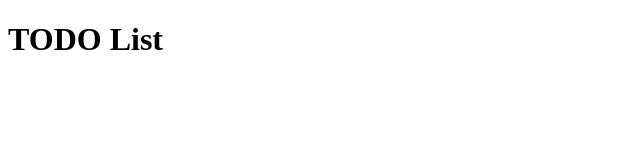
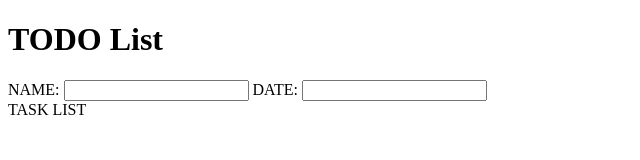
Before and after one commit to ToddHardeman/JS-Fundamentals-III---To-Do-List, a plain HTML site: page index.html in a window 1280 px wide. Shown: the whole page, without its empty margins (0-640 px from the left). Drawn offline with Linux system fonts and the light colour scheme.

Commit message:
added labels for name, date, and todo list, along with input boxes

```diff
--- a/index.html
+++ b/index.html
@@ -9,5 +9,14 @@
 </head>
 <body>
     <h1>TODO List</h1>
+    <main>
+        <label>NAME:</label>
+        <input type="text">
+        <label>DATE:</label>
+        <input type="text">
+        <form>
+            <label>TASK LIST</label>
+        </form>
+    </main>
 </body>
 </html>
```
